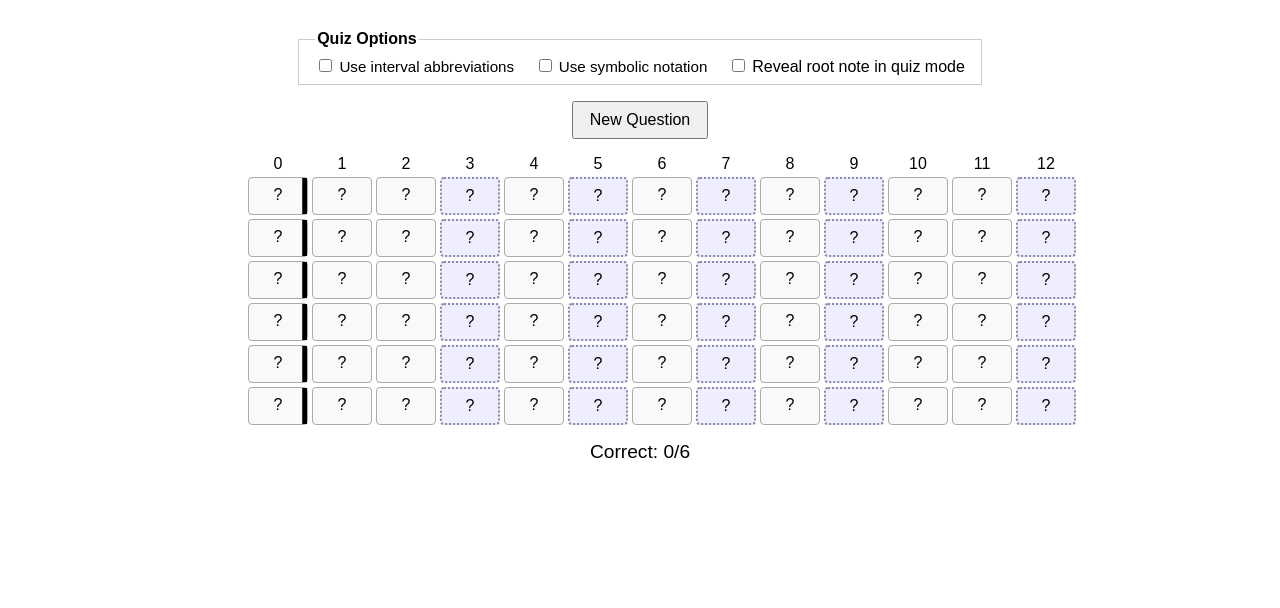
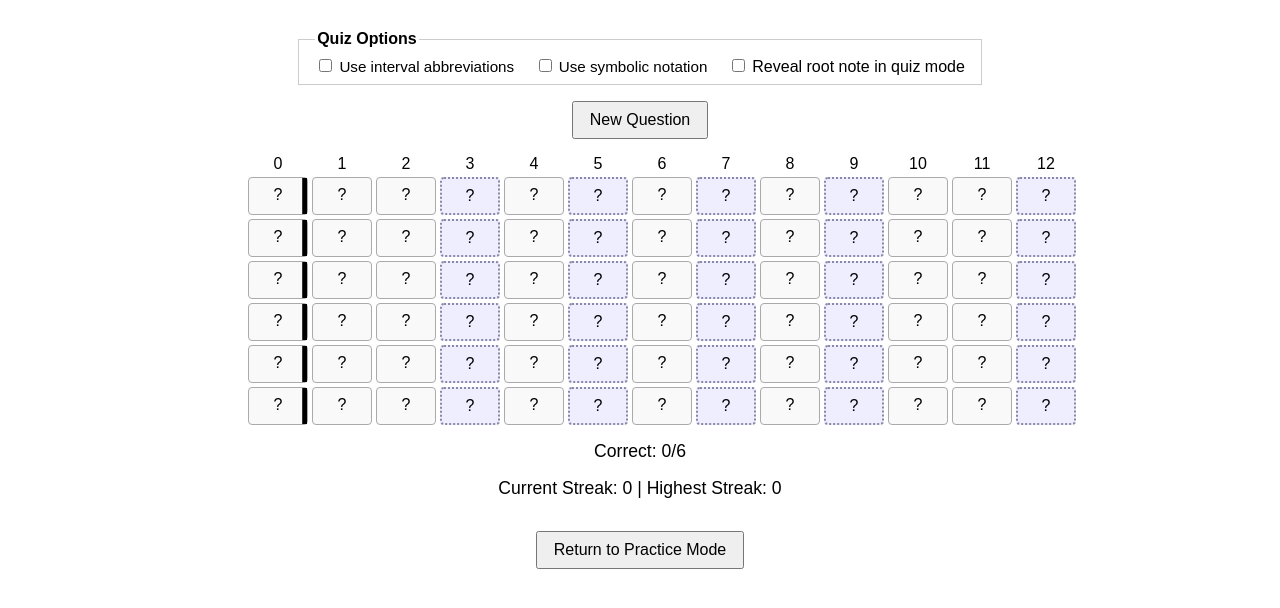
Before and after one commit to coreydotjohnson/fretboard-trainer, a plain HTML site: page quiz.html in a window 1280 px wide. Both pictures are taken after a click on the button "New Question". Shown: the part 160-768 px from the top of the page. Drawn offline with Linux system fonts and the light colour scheme.

Commit message:
Update quiz.html
streak counter and return to practice button

```diff
--- a/quiz.html
+++ b/quiz.html
@@ -22,10 +22,6 @@
       display: grid;
       grid-template-columns: 40px repeat(13, 60px);
       gap: 4px;
-    }
-    .fret-labels {
-      display: contents;
-      font-weight: bold;
     }
     .note {
       transform-origin: center;
@@ -66,9 +62,9 @@
     .note.incorrect {
       background-color: #f7c5c5;
     }
-    #intervalDisplay {
+    #intervalDisplay, #streakDisplay {
       margin-top: 1rem;
-      font-size: 1.2rem;
+      font-size: 1.1rem;
     }
     #abbrToggleLabel, #symbolToggleLabel {
       margin-right: 1rem;
@@ -109,7 +105,13 @@
   <div class="fretboard-wrapper">
     <div class="fretboard" id="fretboard"></div>
   </div>
+
   <div id="intervalDisplay"></div>
+  <div id="streakDisplay"></div>
+
+  <div style="margin-top: 2rem;">
+    <button class="nav-button" onclick="window.location.href='index.html'">Return to Practice Mode</button>
+  </div>
 
   <script>
     document.addEventListener('DOMContentLoaded', () => {
@@ -137,6 +139,7 @@
       const symbolToggle = document.getElementById('symbolToggle');
       const revealRootCheckbox = document.getElementById('revealRoot');
       const intervalDisplay = document.getElementById('intervalDisplay');
+      const streakDisplay = document.getElementById('streakDisplay');
       const instructionText = document.getElementById('instructionText');
       const newQuestionBtn = document.getElementById('newQuestion');
 
@@ -145,6 +148,8 @@
       let targetIntervalIndex = null;
       let remainingAnswers = [];
       let correctCount = 0;
+      let currentStreak = 0;
+      let highestStreak = 0;
 
       abbrToggle.addEventListener('change', () => {
         if (abbrToggle.checked) symbolToggle.checked = false;
@@ -169,6 +174,10 @@
         return intervals[index].name;
       }
 
+      function updateStreakDisplay() {
+        streakDisplay.innerText = `Current Streak: ${currentStreak} | Highest Streak: ${highestStreak}`;
+      }
+
       function startQuiz() {
         rootNote = sharpNotes[Math.floor(Math.random() * 12)];
         rootNoteAbs = rootNote;
@@ -177,10 +186,12 @@
 
         remainingAnswers = [];
         correctCount = 0;
+        currentStreak = 0;
 
         instructionText.innerText = `Click all notes that are ${targetLabel} from ${rootNote}.`;
         renderFretboard(true);
         intervalDisplay.innerText = `Correct: ${correctCount}/${remainingAnswers.length}`;
+        updateStreakDisplay();
       }
 
       function renderFretboard(isQuiz = false) {
@@ -217,11 +228,15 @@
                   noteDiv.classList.add('correct');
                   noteDiv.innerText = getDisplayInterval(intervalIndex);
                   correctCount++;
+                  currentStreak++;
+                  if (currentStreak > highestStreak) highestStreak = currentStreak;
                 } else {
                   noteDiv.classList.add('incorrect');
                   noteDiv.innerText = getDisplayInterval(intervalIndex);
+                  currentStreak = 0;
                 }
                 intervalDisplay.innerText = `Correct: ${correctCount}/${remainingAnswers.length}`;
+                updateStreakDisplay();
               });
             } else {
               noteDiv.innerText = sharp;
```
